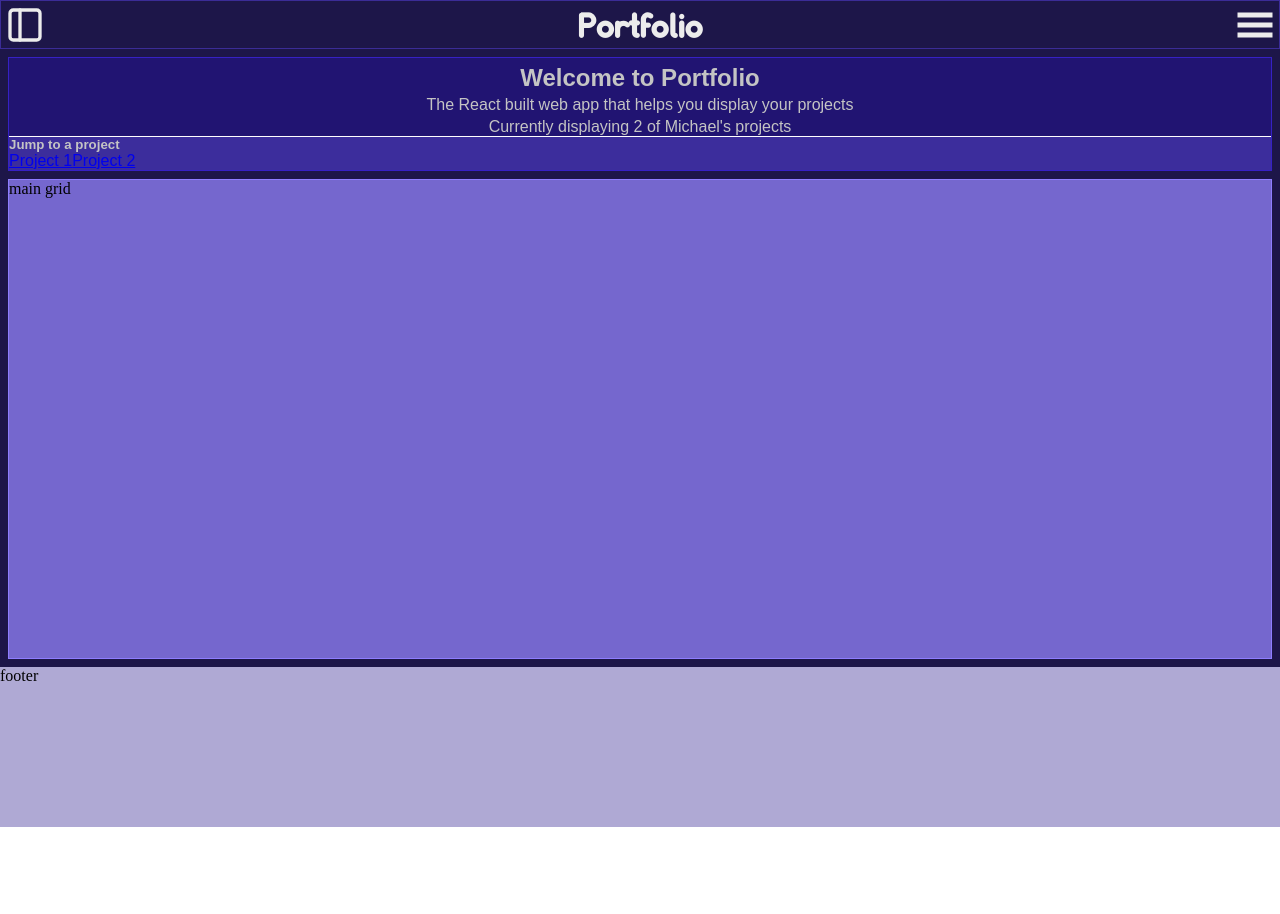
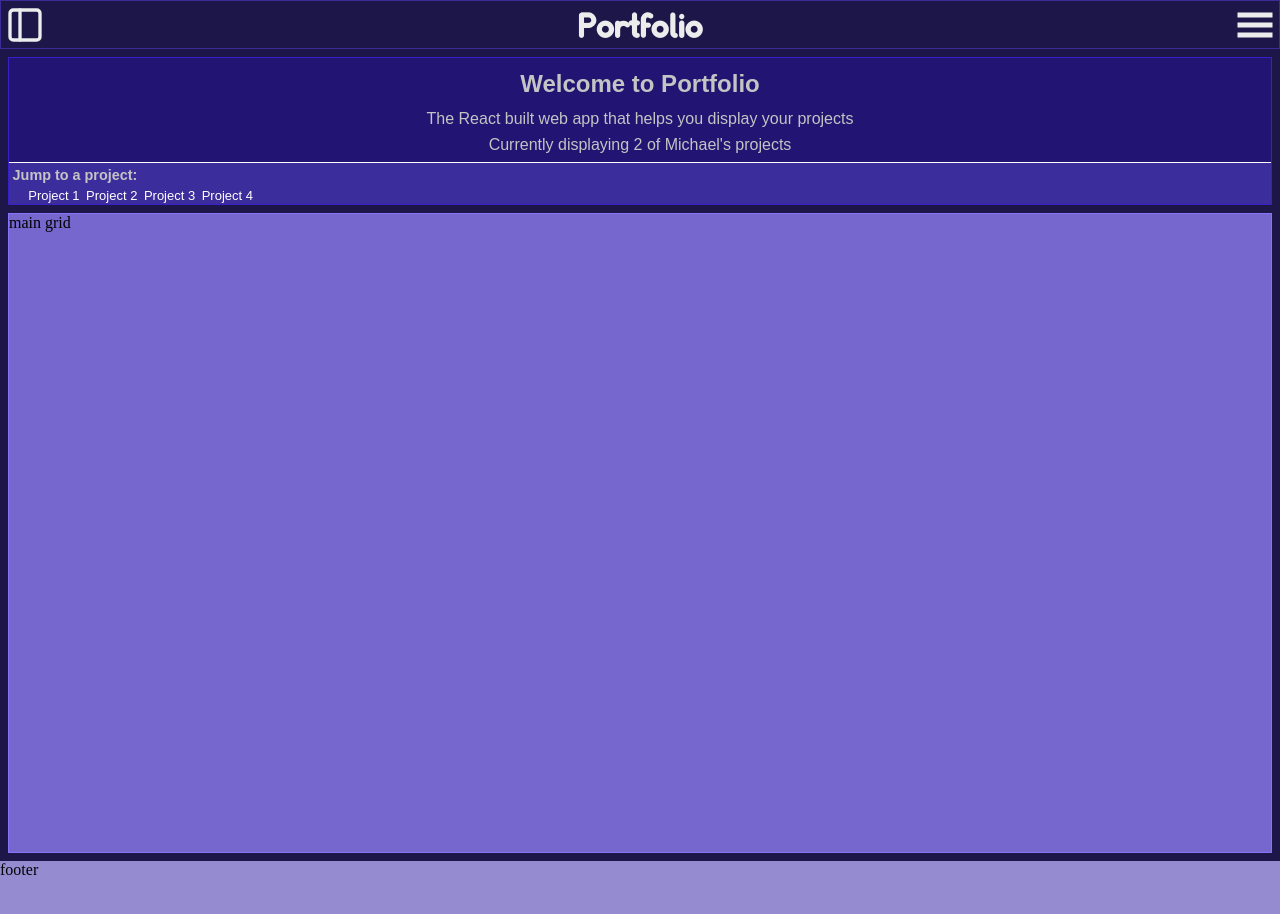
Before and after one commit to mtleonardjr/portfolio-website-v1, a React (Create React App) app: page / in a window 1280 px wide. Shown: the top 914 px of the page. Before the commit the page ends 827 px from the top, so only its background shows below. Built offline with nearby package versions, Linux system fonts and the light colour scheme.

Commit message:
continued styling

```diff
--- a/src/App.css
+++ b/src/App.css
@@ -17,13 +17,13 @@
 }
 
 .sidebar {
+  background-color: white;
+  min-height: 100%;
+  display: block;
   position: absolute;
-  background-color: white;
-  height: 100%;
-  display: block;
   z-index: 1; /* Places on top */
   min-width: 70vw;
-  background-color: rgb(175, 169, 212);
+  background-color: rgb(148, 139, 209);
 }
 
 /* Header Styling */
@@ -83,6 +83,7 @@ nav ul {
 }
 
 .dropdown-content a {
+  color: rgb(29, 22, 73);
   text-decoration: none;
   min-width: 60vw;
   min-height: 3em;
@@ -113,14 +114,16 @@ main {
   display: flex;
   flex-direction: column;
   align-items: center;
+  padding: 0 0;
 }
 
-.banner-head * {
-  margin: 0.25em 1.5em 0 1.5em;
+.banner-head p {
+  margin: 0em 1.5em 0.5em 1.5em;
   text-align: center;
 }
 
 .banner-head h4 {
+  margin: 0.5em 0;
   font-size: x-large;
 }
 
@@ -132,17 +135,33 @@ main {
   align-content: center;
 }
 
+.banner-links h5 {
+  font-size: 0.9em;
+  margin: 0.25em;
+}
+
+.banner-links ul {
+  margin: 0 1em;
+}
+
+.banner-link {
+  color: white;
+  text-decoration: none;
+  font-size: small;
+  margin: 0.25em;
+}
+
 /* Main Grid Stying */
 .main-grid {
   margin: 0 0.5em 0.5em;
   flex: 1;
-  min-height: 30em;
+  min-height: 40em;
   background-color: rgb(117, 103, 206);
-  border: 1px solid rgb(142, 125, 255);
+  border: 1px solid rgb(133, 116, 245);
 }
 
 /* Footer Styling */
 .footer {
-  min-height: 10em;
-  background-color: rgb(175, 169, 212);
+  min-height: 5em;
+  background-color: rgb(148, 139, 209);
 }
--- a/src/App.js
+++ b/src/App.js
@@ -89,10 +89,12 @@ function App() {
               <p>Currently displaying 2 of Michael's projects</p>
             </div>
             <div className='banner-links'>
-              <h5>Jump to a project</h5>
+              <h5>Jump to a project:</h5>
               <ul>
-                <a href="#home">Project 1</a>
-                <a href="#home">Project 2</a>
+                <a href="#home" className='banner-link'>Project 1</a>
+                <a href="#home" className='banner-link'>Project 2</a>
+                <a href="#home" className='banner-link'>Project 3</a>
+                <a href="#home" className='banner-link'>Project 4</a>
               </ul>
             </div>
           </section>
```
